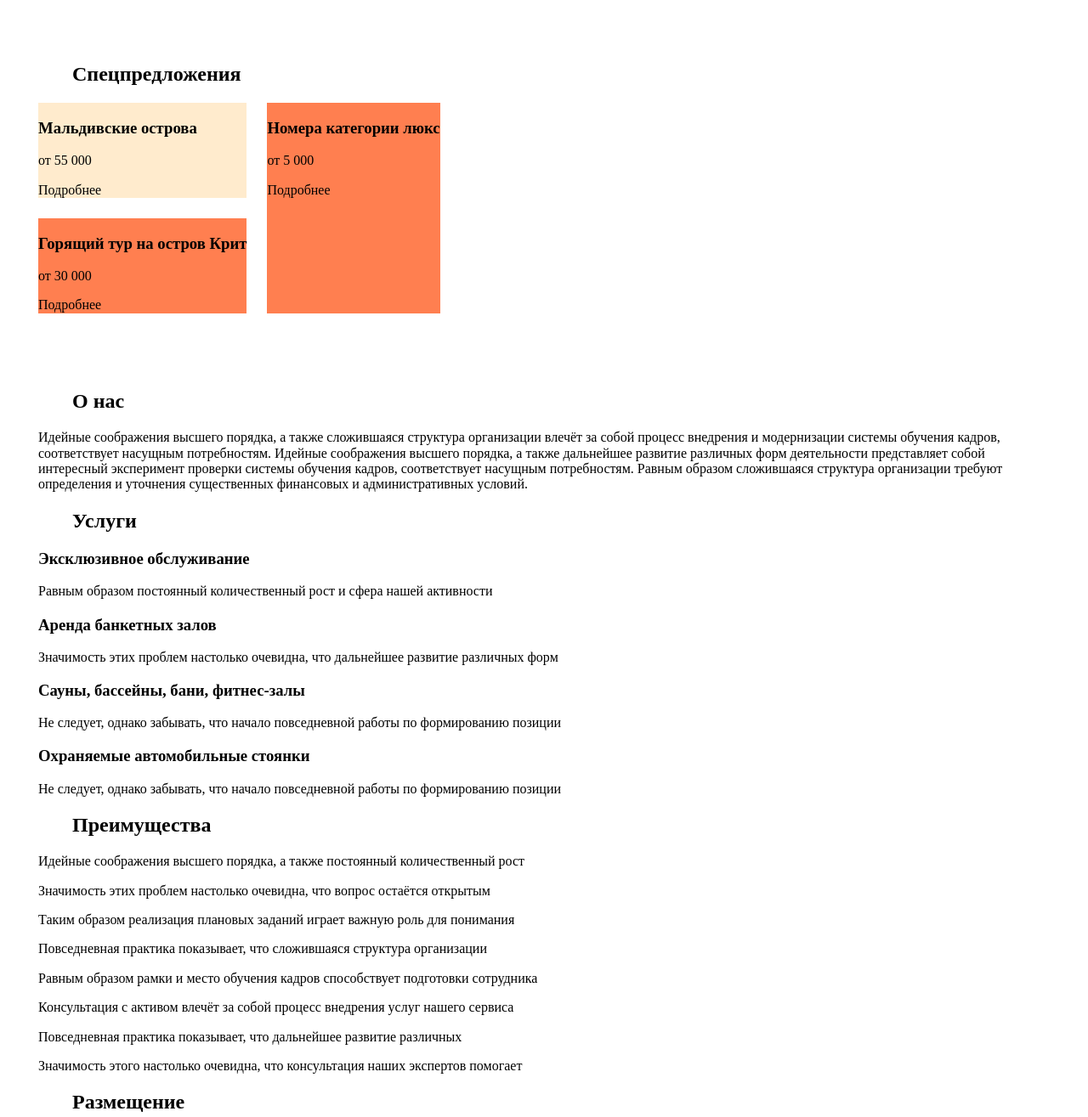
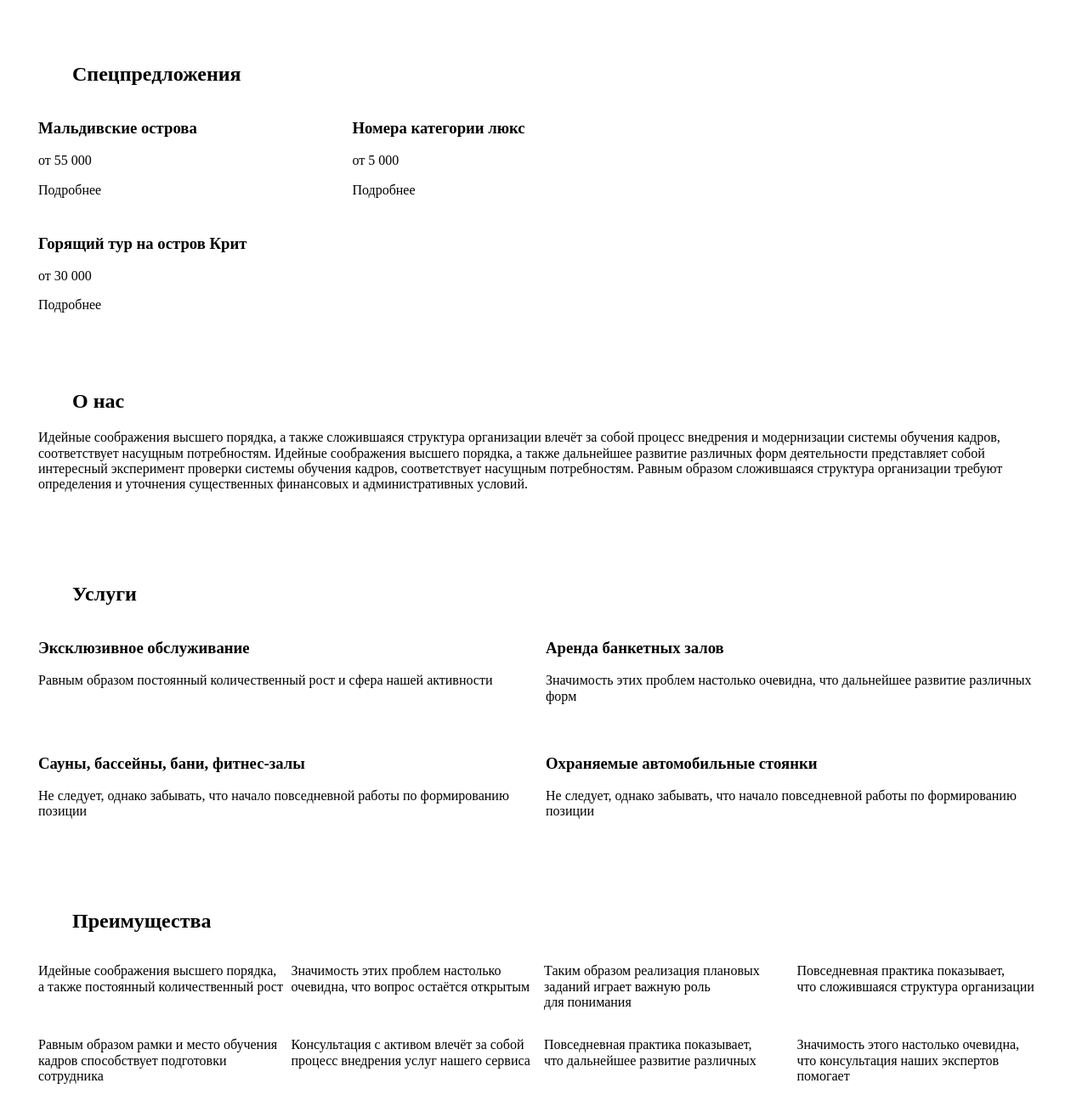
Before and after one commit to Kristina-sp/homework-layout, a plain HTML site: page 5-task/index.html in a window 1280 px wide. Shown: the part 200-1515 px from the top of the page at 85% size. Drawn offline with Linux system fonts and the light colour scheme.

Commit message:
финальные изменения

```diff
--- a/5-task/css/style.css
+++ b/5-task/css/style.css
@@ -10,6 +10,7 @@ ul{
   margin: 0;
   padding: 0;
 }
+
 .container{
   max-width: 1220px;
   margin-right: auto;
@@ -57,6 +58,7 @@ ul{
 .nav-btn{
   margin-left: auto;
 }
+
 /* Section-Special */
 .section-special{
   padding: 70px 0px;
@@ -66,26 +68,52 @@ ul{
   flex-direction: row;
   flex-wrap: wrap;
   gap: 24px;
+
+
 }
 .special-item-block{
   display: flex;
-  flex-wrap: wrap;
   flex-direction: column;
   gap: 24px;
+  margin-right: 100px;
 }
-.section-special-list li:nth-child(1){
-  background-color: blanchedalmond;
+
+/* section-aboutUs */
+
+.section-aboutUs{
+  padding-bottom: 70px;
 }
-.section-special-list li:nth-child(2){
-  background-color: coral;
+
+
+/* section-services */
+.section-services{
+  padding-bottom: 70px;
 }
-.section-special-list li:nth-child(3){
-  background-color: aqua;
-  flex-grow: 3;
+.section-services-list {
+  display: flex;
+  flex-wrap: wrap;
+  gap: 24px;
+}
+.section-services-item {
+  flex: 0 1 50%;
+  flex-basis: 573px;
 }
 .section-services-picture{
-  max-width: 100%;
+  width: 100%;
 }
+
+/* section-advantage */
+.section-advantage{
+  padding-bottom: 70px;
+}
+.section-advantage-list {
+  display: flex;
+  flex-wrap: wrap;
+}
+.section-advantage-item {
+  flex: 0 1 25%;
+}
+
 /* section-accommodation */
 .section-accommodation{
   padding-bottom: 70px;
@@ -93,14 +121,19 @@ ul{
 .section-accommodation-list {
   display: flex;
   flex-wrap: wrap;
+
+
 }
 .section-accommodation-item {
   flex: 1 1 30%;
   margin-right: 24px;
+
 }
 ul li:nth-child(3n) {
 	margin-right: 0;
 }
+
+
 .section-accommodation-img {
   width: 100%;
 }
```
